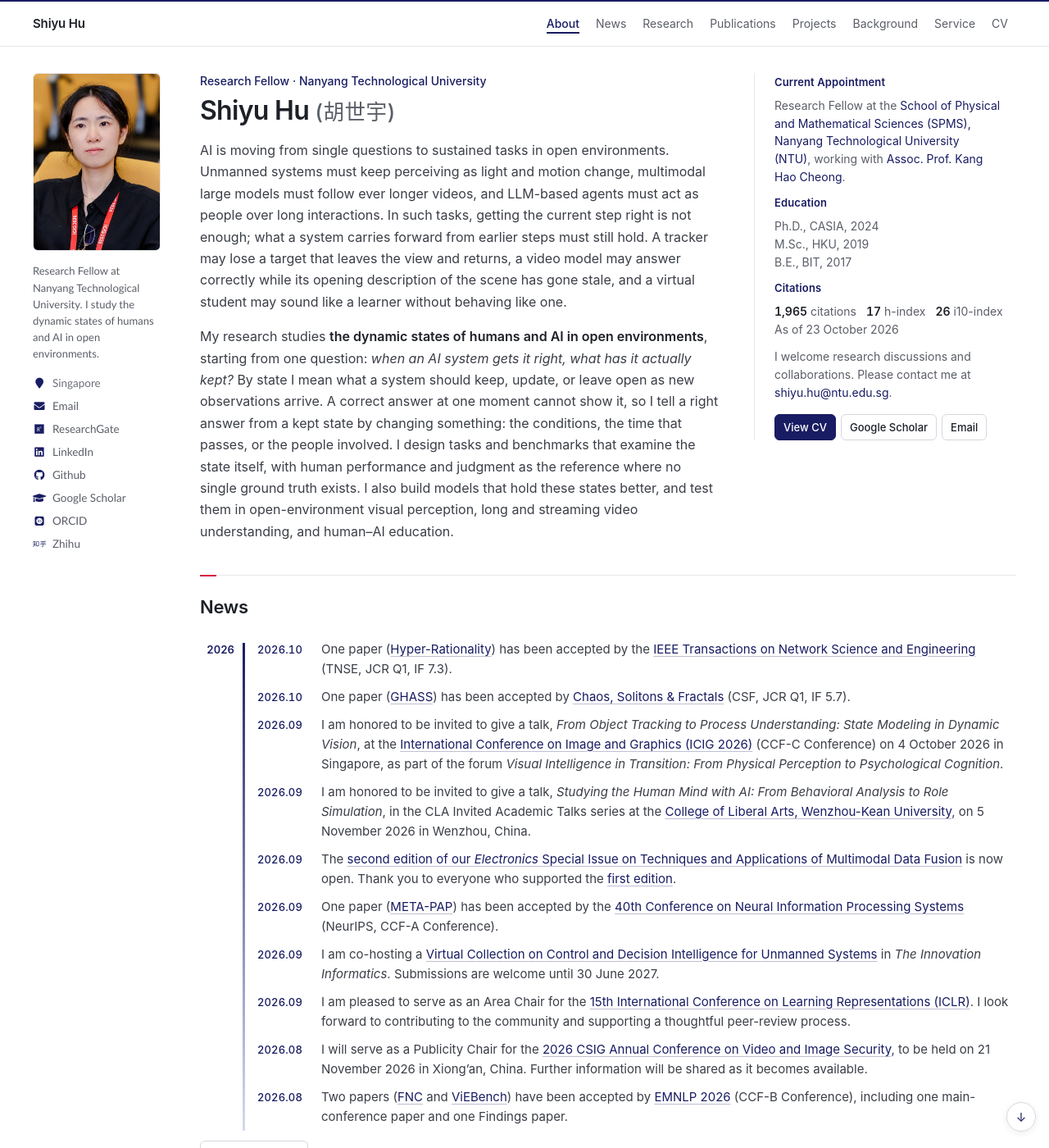
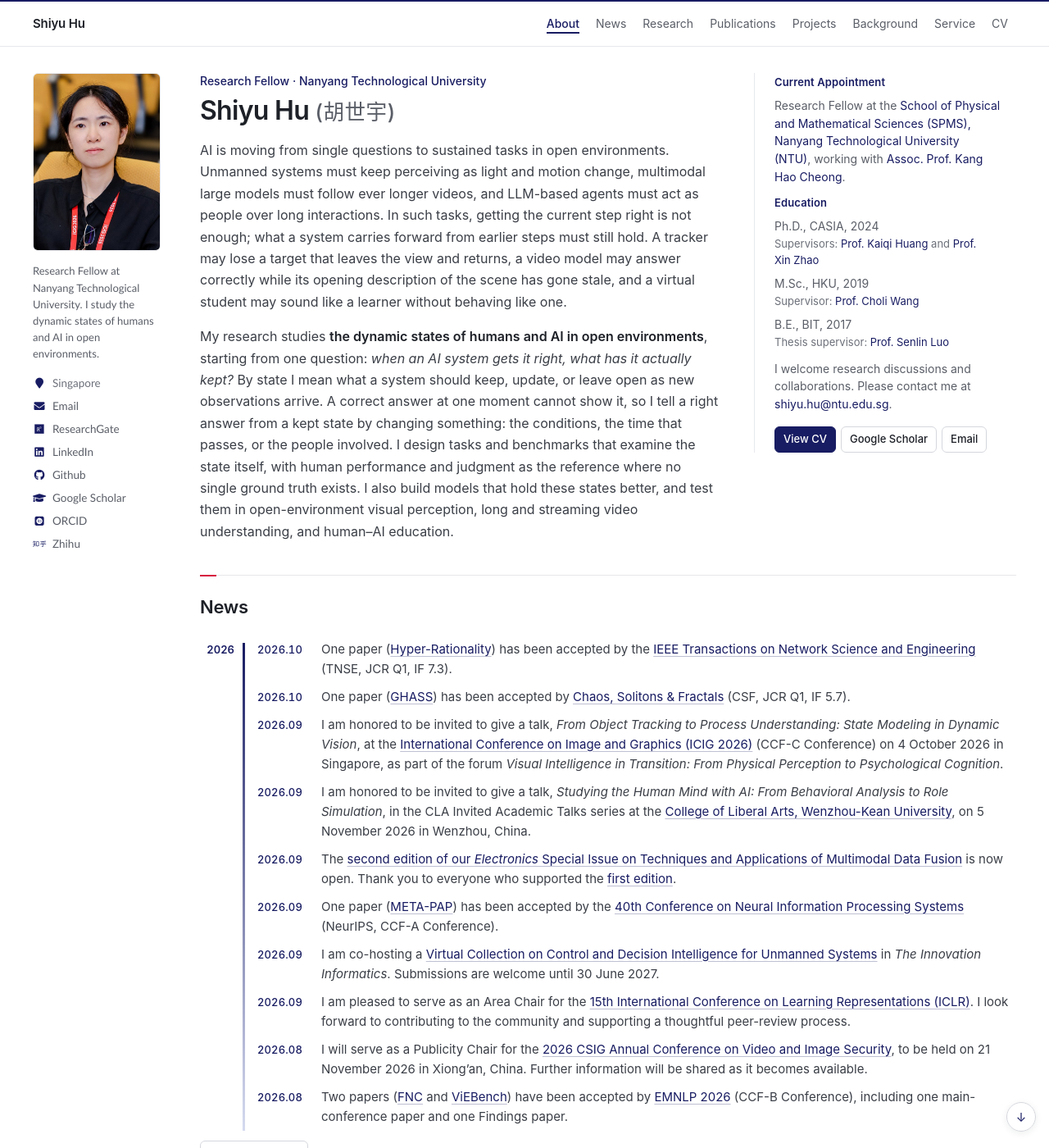
Before and after one commit to huuuuusy/huuuuusy.github.io, a Jekyll site: the page built from _pages/about.md, in a window 1280 px wide and 1400 px high. Shown: the whole window at 82% size. Built offline with Jekyll 4.4.1, drawn with Linux system fonts in a browser that asks for light colours; some web fonts are replaced.

Commit message:
Profile sidebar: drop the citation counts, list each degree with its supervisors
Co-Authored-By: Claude Opus 5.5 <noreply@anthropic.com>

```diff
--- a/_includes/home/content/intro.md
+++ b/_includes/home/content/intro.md
@@ -13,13 +13,9 @@
 </div>
 <div class="intro-profile__item">
 <a class="intro-profile__label" href="#background">Education</a>
-<p>Ph.D., CASIA, 2024<br>M.Sc., HKU, 2019<br>B.E., BIT, 2017</p>
-</div>
-{% assign scholar = site.data.scholar %}
-<div class="intro-profile__item intro-profile__item--metrics">
-<a class="intro-profile__label" href="{{ site.author.googlescholar }}">Citations</a>
-<p class="intro-metrics"><span><strong>{% if scholar.citations >= 1000 %}{{ scholar.citations | divided_by: 1000 }},{{ scholar.citations | modulo: 1000 | prepend: '00' | slice: -3, 3 }}{% else %}{{ scholar.citations }}{% endif %}</strong> citations</span><span><strong>{{ scholar.h_index }}</strong> h-index</span><span><strong>{{ scholar.i10_index }}</strong> i10-index</span></p>
-<p class="intro-metrics__date">As of {{ scholar.as_of | date: "%-d %B %Y" }}</p>
+<p class="intro-profile__degree">Ph.D., CASIA, 2024<span class="intro-profile__advisor">Supervisors: <a href="https://people.ucas.ac.cn/~huangkaiqi">Prof. Kaiqi Huang</a> and <a href="https://www.xinzhaoai.com/">Prof. Xin Zhao</a></span></p>
+<p class="intro-profile__degree">M.Sc., HKU, 2019<span class="intro-profile__advisor">Supervisor: <a href="https://www.cs.hku.hk/people/academic-staff/clwang">Prof. Choli Wang</a></span></p>
+<p class="intro-profile__degree">B.E., BIT, 2017<span class="intro-profile__advisor">Thesis supervisor: <a href="https://cst.bit.edu.cn/szdw/jsml/bssds/a21187d873b645839fdd996387c79efa.htm">Prof. Senlin Luo</a></span></p>
 </div>
 <p class="intro-profile__contact">I welcome research discussions and collaborations. Please contact me at <a href="mailto:shiyu.hu@ntu.edu.sg">shiyu.hu@ntu.edu.sg</a>.</p>
 
--- a/_sass/_homepage-layout.scss
+++ b/_sass/_homepage-layout.scss
@@ -515,6 +515,16 @@ p:has(> .anchor:only-child) {
     margin-top: var(--home-space-3);
 }
 
+.intro-profile .intro-profile__degree + .intro-profile__degree {
+    margin-top: var(--home-space-2);
+}
+
+.intro-profile__advisor {
+    display: block;
+    color: var(--home-ink-muted);
+    font-size: var(--home-fs-meta);
+}
+
 .intro-profile__item + .intro-profile__item {
     margin-top: var(--home-space-3);
 }
```
